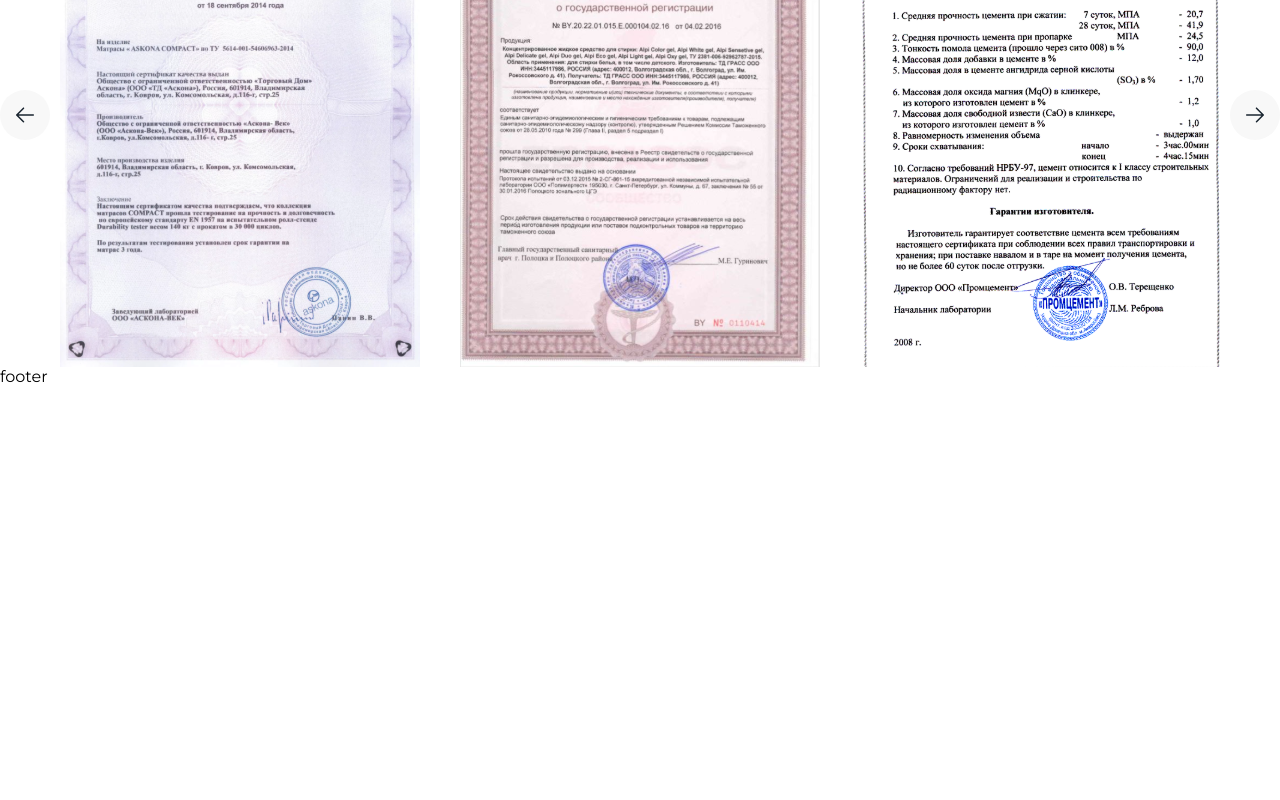
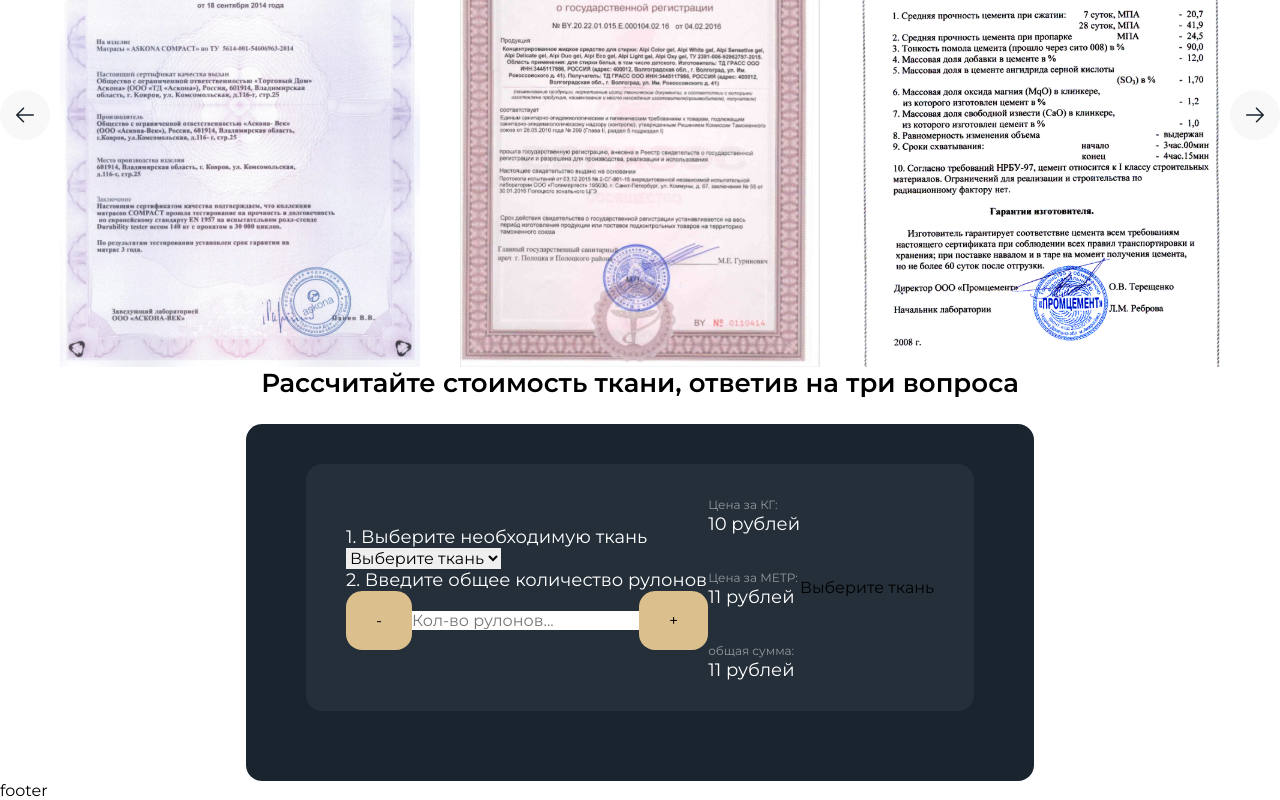
Before and after one commit to to7allysucks/react-saka-holding, a React (Vite) app: page / in a window 1280 px wide. Shown: the part 678-1478 px from the top of the page. Before the commit the page ends 1064 px from the top, so only its background shows below. Built offline with nearby package versions, Linux system fonts and the light colour scheme.

Commit message:
feat: add layout calcCloth

```diff
--- a/src/App/styles/style.scss
+++ b/src/App/styles/style.scss
@@ -2,6 +2,10 @@
 @import 'fonts';
 @import 'vars';
 @import 'mixins';
+
+* {
+  font-size: 16px;
+}
 
 body {
   font-size: 16px;
@@ -19,6 +23,11 @@ h3 {
   color: $color-black;
 }
 
+h5 {
+  font-size: 18px;
+  color: $color-white;
+}
+
 main{
   max-width: 1400px;
   margin-inline: auto;
@@ -33,7 +42,8 @@ a {
 }
 
 span {
-
+  font-size: 12px;
+  color: rgba($color: #ffffff, $alpha: 0.5);
 }
 
 button {
--- a/src/App/styles/vars.scss
+++ b/src/App/styles/vars.scss
@@ -4,3 +4,5 @@ $color-white: #ffffff;
 $color-black: #000000;
 $color-purple: #1E2833;
 $color-grey: #F8F8F8;
+$color-blue-dark: #19242F;
+$color-blue-light: #252F3A;
--- a/src/Pages/HomePage/ui/HomePage.jsx
+++ b/src/Pages/HomePage/ui/HomePage.jsx
@@ -1,3 +1,4 @@
+import CalculatePriceSection from '../../../widgets/calculatePriceSection/ui/CalculatePriceSection'
 import Certificates from '../../../widgets/certificatesSection/ui/Certificates'
 import HeroSection from '../../../widgets/heroSection/ui/HeroSection'
 import styles from './HomePage.module.scss'
@@ -7,6 +8,7 @@ const HomePage = () => {
         <div className={styles.home}>
             <HeroSection />
             <Certificates />
+            <CalculatePriceSection />
         </div>
     )
 }
--- /dev/null
+++ b/src/shared/ui/calculator/index.js
@@ -0,0 +1 @@
+import { default } from './ui/CalculatorCloth'
--- /dev/null
+++ b/src/shared/ui/calculator/ui/CalculatorCloth.jsx
@@ -0,0 +1,44 @@
+import styles from './CalculatorCloth.module.scss'
+
+const CalculatorCloth = () => {
+    return (
+        <div className={styles.container}>
+            <div className={styles.chooseParamsContainter}>
+                <div className={styles.enterParamsContainer}>
+                    <div className={styles.variants}>
+                        <h5>1. Выберите необходимую ткань</h5>
+                        <select  className={styles.ClothSelector} name="clothName" id="cloth">
+                            <option  className={styles.ClothOption} value="" default >Выберите ткань</option>
+                        </select>
+                    </div>
+                    <div className={styles.variants}>
+                        <h5>2. Введите общее количество рулонов</h5>
+                        <div className={styles.counterCloth}>
+                            <button>-</button>
+                            <input type="text" placeholder='Кол-во рулонов...'/>
+                            <button>+</button>
+                        </div>
+                    </div>
+                </div>
+                <div className={styles.pricesContainer}>
+                    <div className={styles.variantPrices}>
+                        <span>Цена за КГ:</span>
+                        <h5>10 рублей</h5>
+                    </div>
+                    <div className={styles.variantPrices}>
+                        <span>Цена за МЕТР:</span>
+                        <h5>11 рублей</h5>
+                    </div><div className={styles.variantPrices}>
+                        <span>общая сумма:</span>
+                        <h5>11 рублей</h5>
+                    </div>
+                </div>
+                <div className={styles.ClothWrapper}>
+                    <div>Выберите ткань</div>
+                </div>
+            </div>
+        </div>
+    )
+}
+
+export default CalculatorCloth
--- /dev/null
+++ b/src/shared/ui/calculator/ui/CalculatorCloth.module.scss
@@ -0,0 +1,34 @@
+@import '../../../../App/styles/vars.scss';
+
+
+.container {
+    display: flex;
+    flex-direction: column;
+    gap: 20px;
+    align-items: center;
+    background-color: $color-blue-dark;
+    padding: 40px 60px 70px 60px;
+    border-radius: 16px;
+}
+
+.chooseParamsContainter {
+    display: flex;
+    justify-content: space-between;
+    align-items: center;
+    background-color: $color-blue-light;
+    padding: 30px 40px;
+    border-radius: 16px;
+}
+
+.pricesContainer {
+    display: flex;
+    flex-direction: column;
+    gap: 32px;
+    justify-content: start;
+}
+
+.counterCloth {
+    display: flex;
+    justify-content: space-between;
+    align-items: center;
+}
--- /dev/null
+++ b/src/widgets/calculatePriceSection/index.js
@@ -0,0 +1 @@
+import { default } from './ui/CalculatePriceSection'
--- /dev/null
+++ b/src/widgets/calculatePriceSection/ui/CalculatePriceSection.jsx
@@ -0,0 +1,13 @@
+import CalculatorCloth from '../../../shared/ui/calculator/ui/CalculatorCloth'
+import styles from './CalculatePriceSection.module.scss'
+
+const CalculatePriceSection = () => {
+    return (
+        <div className={styles.container}>
+            <h3 className={styles.title}>Рассчитайте стоимость ткани, ответив на три вопроса</h3>
+            <CalculatorCloth />
+        </div>
+    )
+}
+
+export default CalculatePriceSection
--- /dev/null
+++ b/src/widgets/calculatePriceSection/ui/CalculatePriceSection.module.scss
@@ -0,0 +1,6 @@
+.container {
+    display: flex;
+    flex-direction: column;
+    gap: 25px;
+    align-items: center;
+}
```
